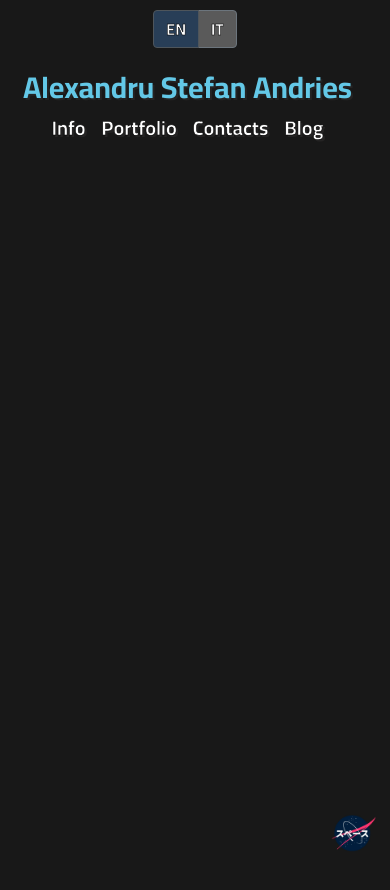
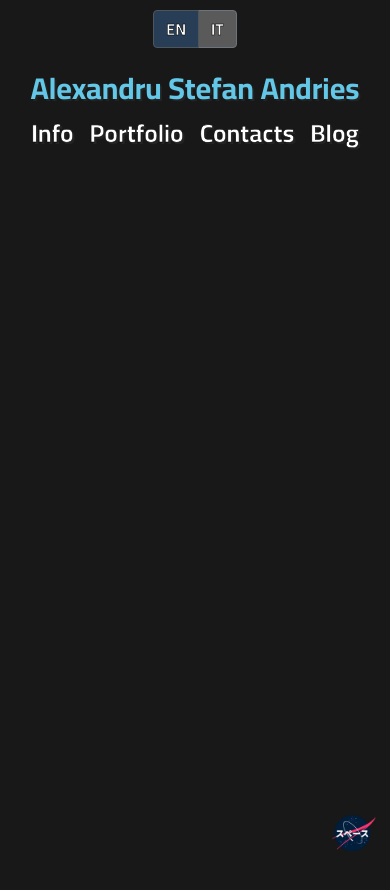
Before and after one commit to RasterCrow/RasterCrow.github.io, a Jekyll site: the page built from index.md, in a window 390 px wide. Shown: the top 890 px of the page. Built offline with Jekyll 4.4.1, drawn with Linux system fonts in a browser that asks for light colours.

Commit message:
small ui changes

```diff
--- a/_layouts/default.html
+++ b/_layouts/default.html
@@ -107,6 +107,7 @@
         </div>
         <div class="collapse" id="collapsePortfolio">
           <div class="card shadow card-body ">
+            <h2 class="cardTitle">Portfolio</h3>
             <div id="carouselPortfolio" class="carousel slide " data-ride="carousel">
               <ol class="carousel-indicators">
                 <li data-target="#carouselPortfolio" data-slide-to="0" class="active"></li>
@@ -194,12 +195,14 @@
         </div>
         <div class="collapse indent" id="collapseContacts">
           <div class="card shadow card-body">
+            <h2 class="cardTitle">Contacts</h3>
             <p id="contactsText" class="card-inner-text">
             </p>
           </div>
         </div>
         <div class="collapse indent" id="collapseBlog">
           <div class="card shadow card-body">
+            <h2 class="cardTitle">Blog</h3>
             <div class="container-fluid postsContainer overflow-auto">
 
               {% assign allPosts=site.posts | where:"lang", "EN" %}
--- a/assets/css/style.css
+++ b/assets/css/style.css
@@ -87,6 +87,7 @@
 .top-banner {
   margin-top: 10px;
   margin-bottom: 50px;
+  padding-right: 0px;
   padding-left: 0px;
 }
 .banner-text {
@@ -106,7 +107,7 @@
 /* If the screen size is 600px wide or less, set the font-size of <div> to 30px */
 @media screen and (max-width: 600px) {
   .banner-text {
-    font-size: 20px;
+    font-size: 25px;
     text-shadow: 2px 2px #242323;
     -webkit-transition-duration: 0.5s;
     transition-duration: 0.5s;
@@ -180,8 +181,8 @@
   padding-bottom: 10px;
 }
 .not_trasparent-background {
-  -webkit-transition-duration: 0.5s;
-  transition-duration: 0.5s;
+  -webkit-transition-duration: 0.4s;
+  transition-duration: 0.4s;
 }
 /* collapse cards */
 .card-inner-text {
@@ -191,6 +192,14 @@
   text-shadow: 1px 1px #242323;
   -webkit-text-stroke: 0.5px black;
 }
+
+.cardTitle {
+  color: white;
+  text-align: center;
+  text-shadow: 2px 2px #242323;
+  -webkit-text-stroke: 1px black;
+}
+
 /* If the screen size is 601px wide or more, set the font-size of <div> to 80px */
 @media screen and (min-width: 601px) {
   .card-inner-text {
@@ -212,9 +221,14 @@
   }
 }
 
+#moreInfoCollapse {
+  scroll-margin-top: 165px !important;
+}
 .collapse {
+  scroll-margin-top: 80px;
   margin-bottom: 20px;
 }
+
 .card {
   -webkit-text-stroke: 0.5px black;
   background-color: rgba(245, 245, 245, 0.2);
@@ -222,6 +236,9 @@
 
 /* portfolio tab */
 
+#carouselPortfolio {
+  padding-top: 20px;
+}
 #carouselPortfolio img {
   max-width: 98%;
   max-height: 720px;
@@ -230,7 +247,9 @@
 }
 
 #portfolioText {
-  margin-top: 35px;
+  padding-top: 20px;
+  text-align: center;
+  margin: auto;
 }
 /* info tab */
 
@@ -247,6 +266,9 @@
 #moreinfoButton:hover {
   color: rgb(111, 165, 226);
 }
+#infoText {
+  margin: auto;
+}
 #moreInfoText {
   margin-right: 10px;
 }
@@ -257,8 +279,9 @@
   height: 20px;
   margin-bottom: 3px;
 }
+
 #contactList {
-  margin-left: 20px;
+  margin-left: 30px;
   margin-top: -18px;
 }
 
@@ -268,6 +291,7 @@
 
 /* blog tab*/
 .postsContainer {
+  margin-top: 10px;
   max-height: 1050px;
 }
 .blogPost {
@@ -524,7 +548,10 @@
 }
 /* carousel description */
 .carousel-caption {
-  background-color: rgba(252, 252, 252, 0.8);
+  padding: 10px;
+  box-shadow: 0px 5px 5px;
+  border-radius: 20px;
+  background-color: rgba(252, 252, 252, 0.95);
   color: black;
   -webkit-text-stroke: 0.2px blue;
 }
@@ -536,3 +563,7 @@
   color: white;
   -webkit-text-stroke: 0.5px black;
 }
+
+.shadow {
+  box-shadow: 3px 3px 10px rgba(0, 0, 0, 0.7) !important;
+}
--- a/assets/script.js
+++ b/assets/script.js
@@ -172,7 +172,7 @@
 	//scroll into the collapse clicked
 	$(document).on('shown.bs.collapse', function (event) {
 		//console.log(event);
-		event.target.scrollIntoView({ behavior: 'smooth', block: 'center' })
+		event.target.scrollIntoView({ behavior: 'smooth', block: 'start' })
 	});
 
 	//more info button  for info section
```
Also changed, not shown: 4 other files.
